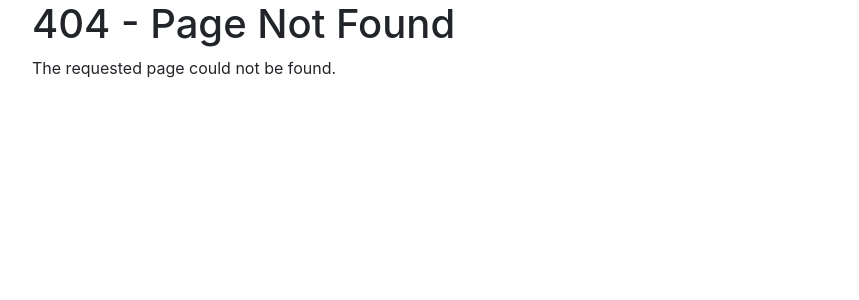
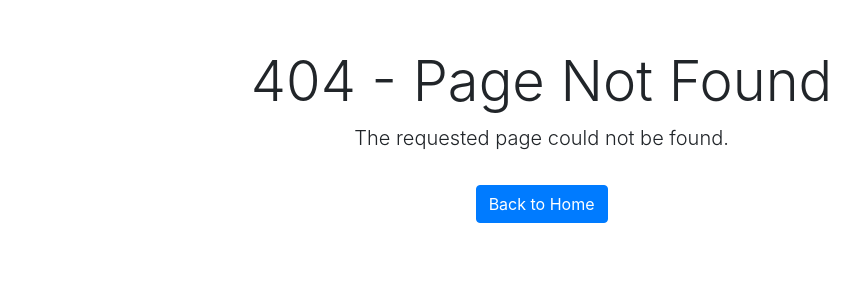
Before and after one commit to BagzieGracious/symfony-app, a Symfony app: template templates/404.html.twig in a window 1280 px wide. Shown: the top 300 px of the page, without its empty margins (38-897 px from the left). Run offline with Twig, Linux system fonts and the light colour scheme; the template is opened without the code that fills it, so the values that code supplies are empty; some libraries are stand-ins or nearby versions.

Commit message:
fix 404 template page

```diff
--- a/src/Controller/InvoiceController.php
+++ b/src/Controller/InvoiceController.php
@@ -53,7 +53,7 @@ class InvoiceController extends AbstractController
         $invoice = $this->invoiceRepository->find($id);
 
         if (!$invoice) {
-            return $this->render('404.html.twig');
+            return $this->render('404.html.twig', ['message' => 'Invoice Not found']);
         }
 
         return $this->render('invoice/show.html.twig', [
@@ -66,7 +66,7 @@ class InvoiceController extends AbstractController
         $invoice = $this->invoiceRepository->find($id);
 
         if (!$invoice) {
-            return $this->render('404.html.twig');
+            return $this->render('404.html.twig', ['message' => 'Invoice Not found']);
         }
         $entityManager = $this->getDoctrine()->getManager();
         $entityManager->remove($invoice);
--- a/src/Form/InvoiceType.php
+++ b/src/Form/InvoiceType.php
@@ -15,7 +15,7 @@ class InvoiceType extends AbstractType
         $builder
             ->add('invoice_date', DateTimeType::class, [
                 'widget' => 'single_text',
-                'attr' => ['type' => 'date', 'class' => 'form-control', 'readonly' => true], // Set 'type' to 'date'
+                'attr' => ['type' => 'date', 'class' => 'form-control', ],
                 'html5' => true,
                 'data' => new \DateTime(),
             ])
--- a/templates/404.html.twig
+++ b/templates/404.html.twig
@@ -3,6 +3,16 @@
 {% block title %}Page Not Found{% endblock %}
 
 {% block body %}
-    <h1>404 - Page Not Found</h1>
-    <p>The requested page could not be found.</p>
+    <div class="container">
+        <div class="row">
+            <div class="col-md-12 offset-md-4">
+                <div class="text-center mt-5">
+                    <h1 class="display-4">404 - Page Not Found</h1>
+                    <p class="lead">The requested page could not be found.</p>
+                    <p>{{ message }}</p>
+                    <a href="{{ path('invoice_index') }}" class="btn btn-primary mt-3">Back to Home</a>
+                </div>
+            </div>
+        </div>
+    </div>
 {% endblock %}
```
Also changed, not shown: 1 other file.
